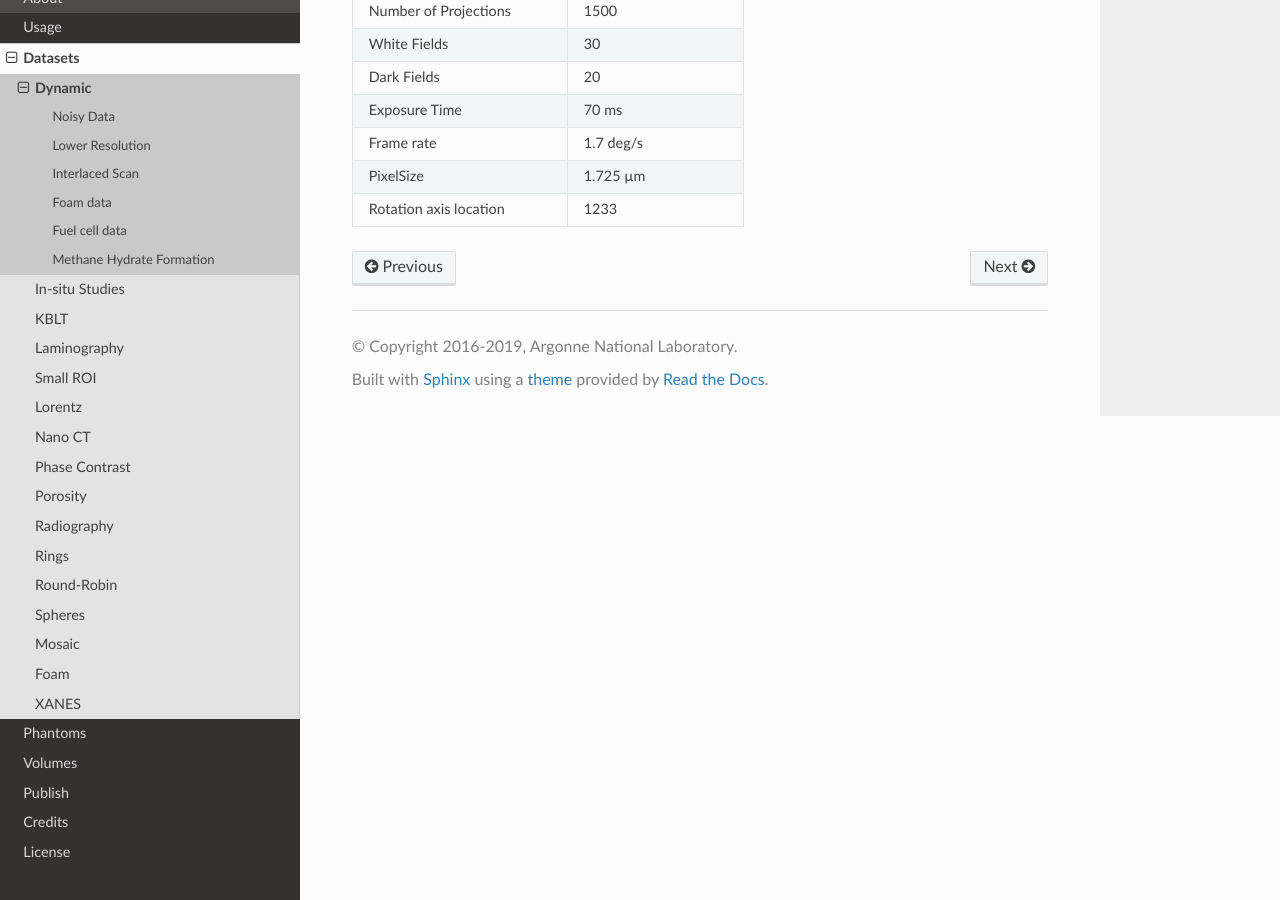
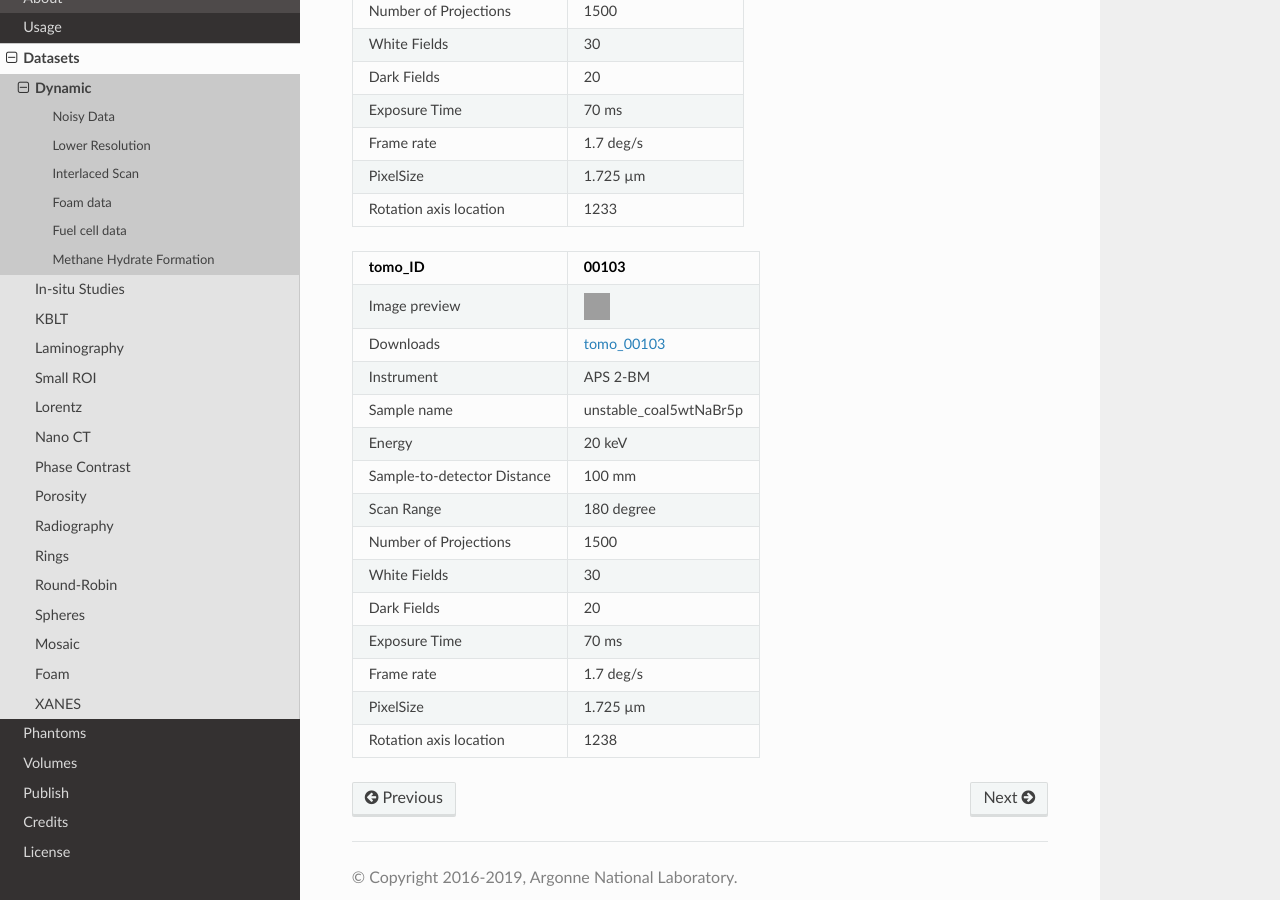
Before and after one commit to tomography/tomobank, a Sphinx documentation site: the page built from docs/source/data/docs.data.dynamic.rst, in a window 1280 px wide and 900 px high, scrolled down 6711 px. Built offline with Sphinx 7.4.7 and the Read the Docs theme 3.1.0, drawn with Linux system fonts in a browser that asks for light colours; cross-references to code outside the pages are shown as plain code; some of the changed lines change nothing that is shown; grey boxes are pictures that could not be loaded.

Commit message:
fixed table and reference

```diff
--- a/docs/source/data/docs.data.dynamic.rst
+++ b/docs/source/data/docs.data.dynamic.rst
@@ -401,13 +401,13 @@ The first image (tomo_00102) captures the sample's lower section after establish
 +-----------------------------+---------------------------------------------------------+
 | tomo_ID                     |      00103                                              |
 +=============================+=========================================================+
-| Image preview               |      |00103|                                            |
+| Image preview               |      |000103|                                           |
 +-----------------------------+---------------------------------------------------------+
 | Downloads                   |      tomo_00103_                                        |
 +-----------------------------+---------------------------------------------------------+
 | Instrument                  |      APS 2-BM                                           |
 +-----------------------------+---------------------------------------------------------+
-| Sample name                 |      unstable_coal5wtNaBr5p                               |
+| Sample name                 |      unstable_coal5wtNaBr5p                             |
 +-----------------------------+---------------------------------------------------------+
 | Energy                      |      20 keV                                             |
 +-----------------------------+---------------------------------------------------------+
```
